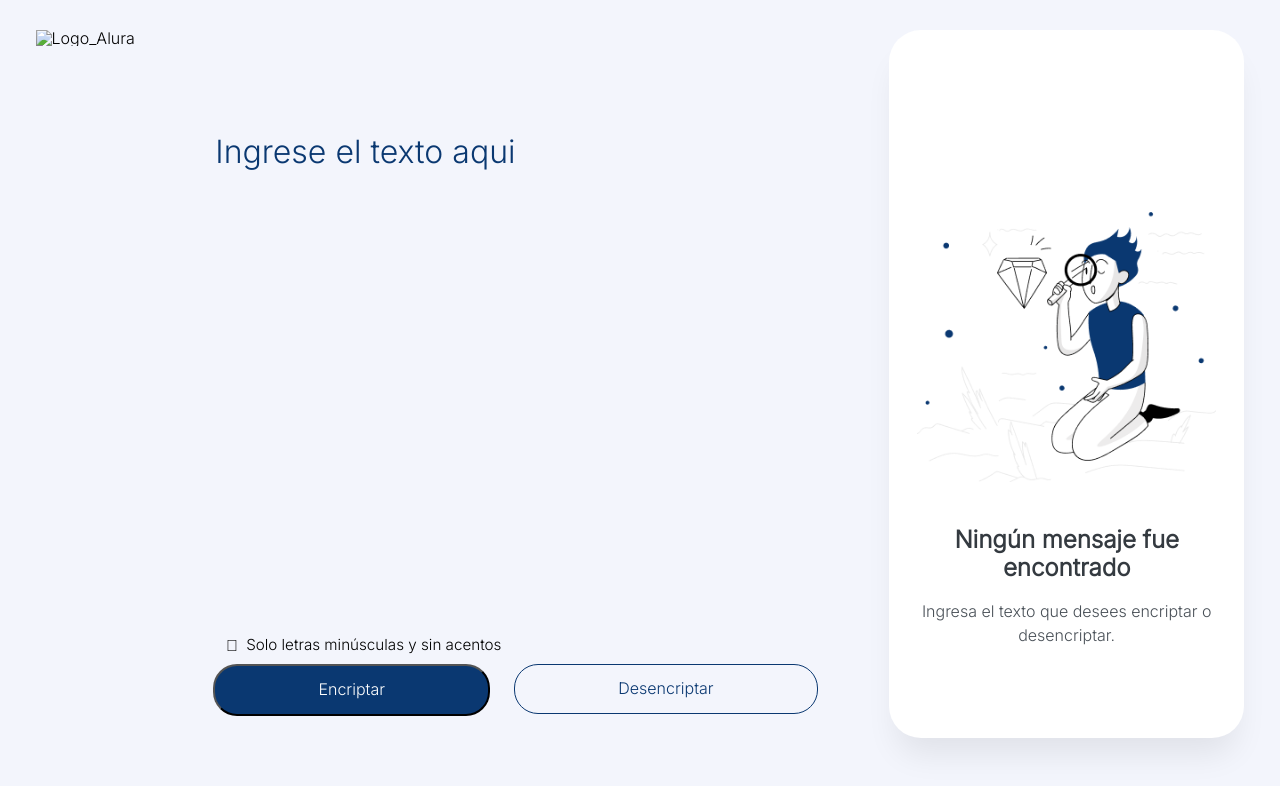
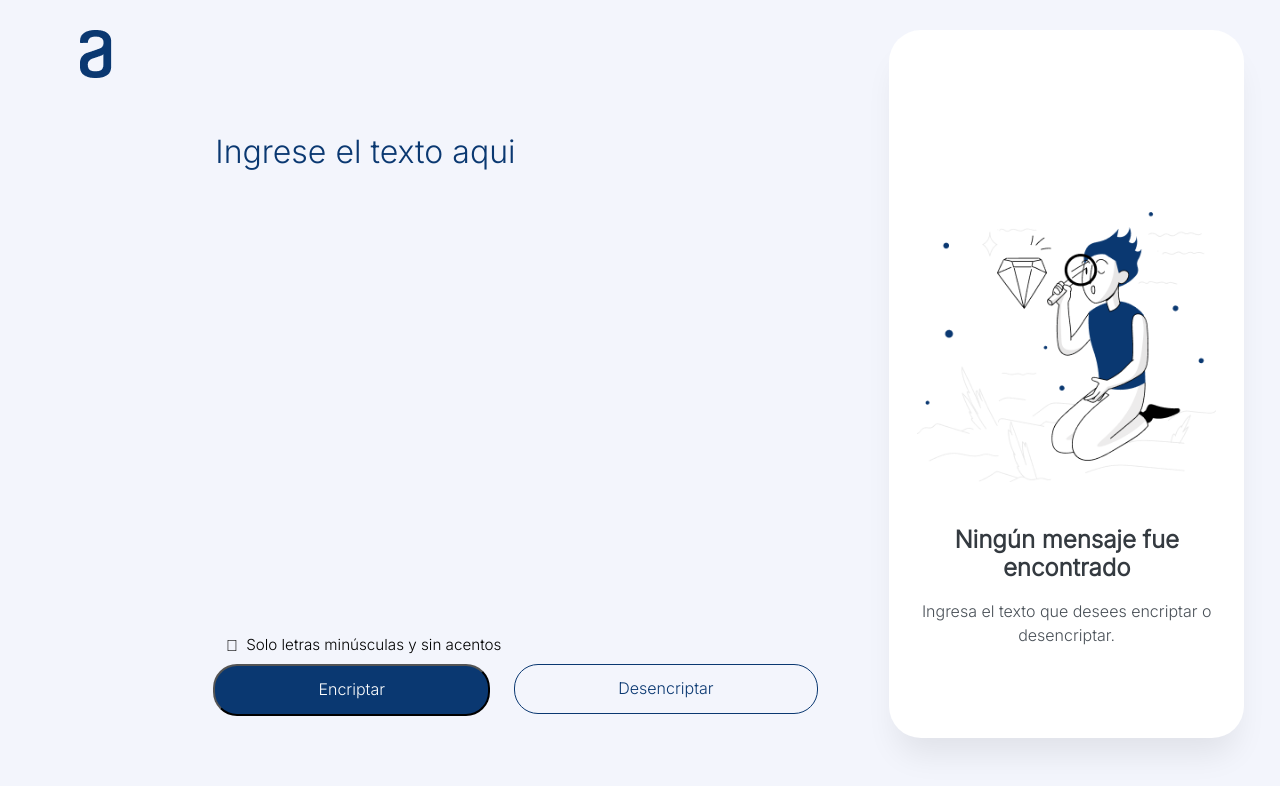
Before and after one commit to pablolfarias/encriptadoralura, a plain HTML site: page index.html in a window 1280 px wide. Drawn offline with Linux system fonts and the light colour scheme; the site is published under a folder, as on GitHub Pages, so addresses that start at the root find nothing.

Commit message:
Arreglo en Imagenes

```diff
--- a/index.html
+++ b/index.html
@@ -6,7 +6,6 @@
 
         <meta charset="UTF-8">
         <meta name="viewport" content="width=device-width, user-scalable=no, initial-scale=1.0">
-        <link rel="icon" href="Imagenes/Favicon.jpg">
         <title>Encriptador de Texto</title>
         <link rel="stylesheet" href="reset.css">
         <link rel="stylesheet" href="style.css">
@@ -20,7 +19,7 @@
         <div class="todo">
 
             <header>
-                <h1><img class="logoAlura" src="/Imagenes/Logo.png" alt="Logo_Alura"></h1>
+                <h1><img class="logoAlura" src="Imagenes/Logo.png" alt="Logo_Alura"></h1>
             </header>
 
             <main>
```
